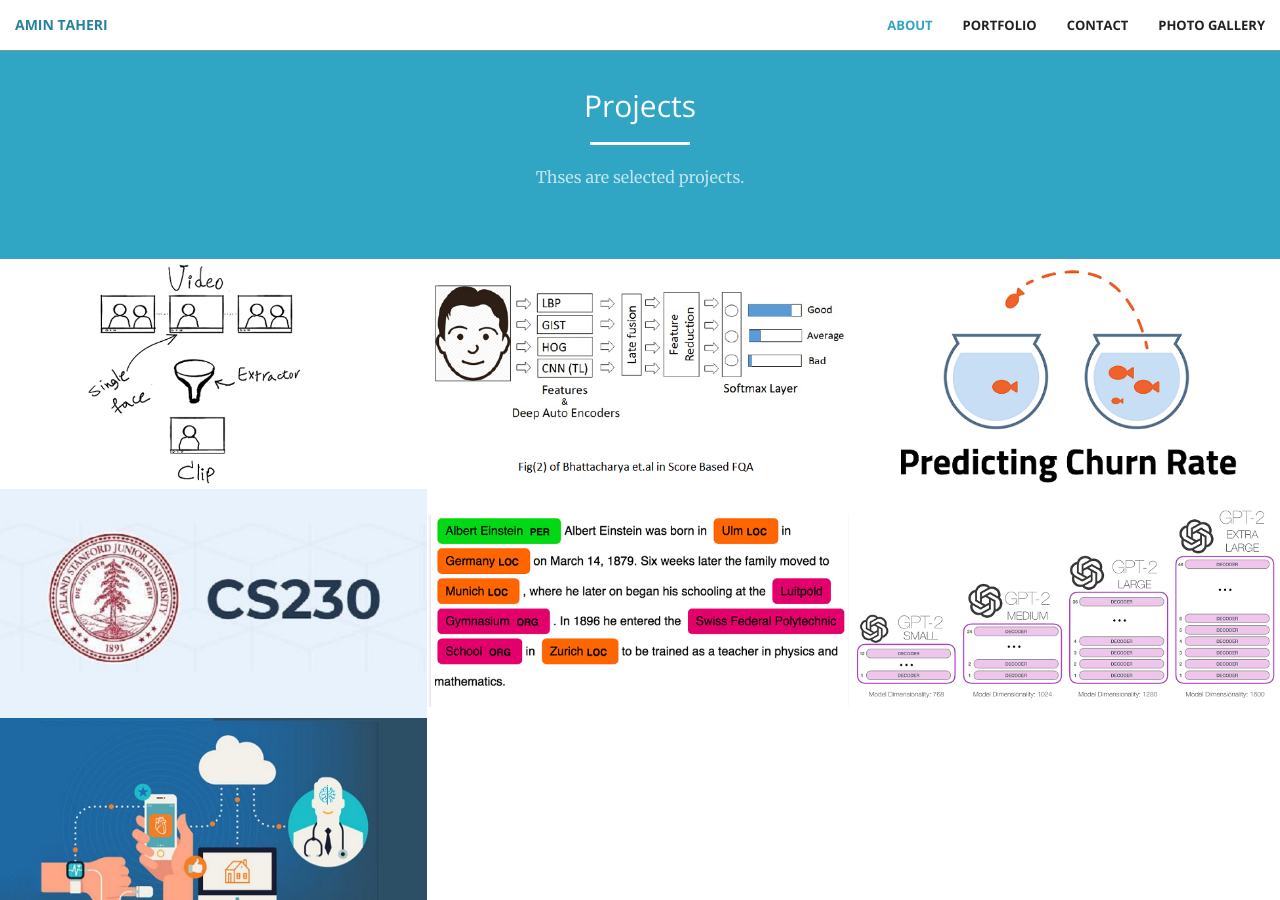
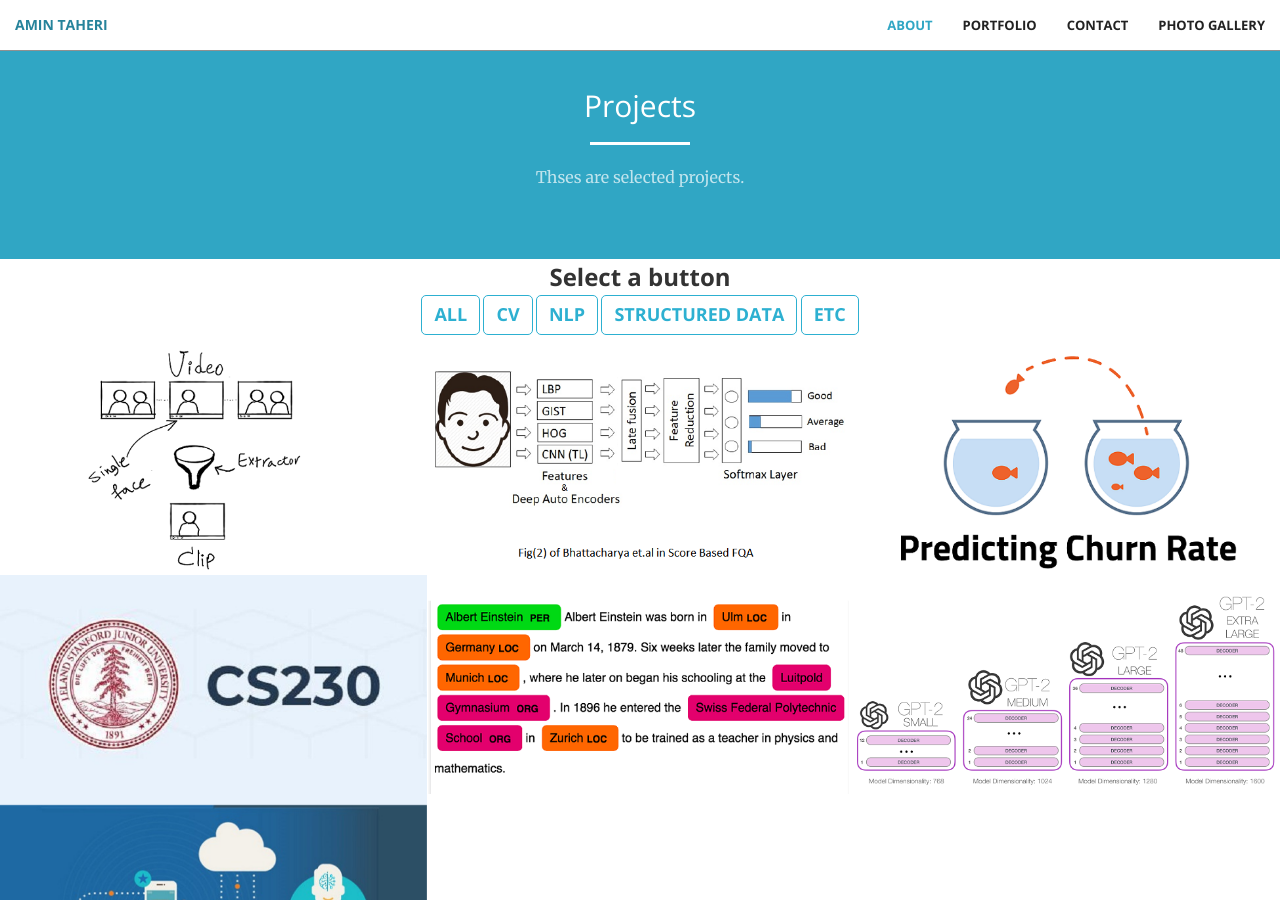
Before and after one commit to AminTaheri23/AminTaheri23.github.io, a Jekyll site: the page built from index.html, in a window 1280 px wide and 900 px high, scrolled down 861 px. Built offline with Jekyll 4.4.1, drawn with Linux system fonts in a browser that asks for light colours.

Commit message:
google analytics and portolio buttons

```diff
--- a/_includes/portfolio.html
+++ b/_includes/portfolio.html
@@ -1,7 +1,19 @@
 <section class="no-padding" id="portfolio">
     <div class="container-fluid">
         <div class="row no-gutter">
-            <div class="col-lg-4 col-sm-6">
+
+            <div align="center">
+                <h3 class="img-caption"><b>Select a button</b></h3>
+                <div class="text-center">
+                  <button class="btn btn-default filter-button center" data-filter="all">All</button>
+                  <button class="btn btn-default filter-button center" data-filter="cv">CV</button>
+                  <button class="btn btn-default filter-button" data-filter="nlp">NLP</button>
+                  <button class="btn btn-default filter-button" data-filter="strucdata">Structured Data</button>
+                  <button class="btn btn-default filter-button" data-filter="etc">etc</button>
+                </div>
+              </div>
+
+            <div class="filter all cv col-lg-4 col-sm-6">
                 <a href="https://github.com/AminTaheri23/single-face-extractor"  target = "_blank" class="portfolio-box">
                     <img src="img/portfolio/single_face.png" class="img-responsive" alt="">
                     <div class="portfolio-box-caption">
@@ -16,7 +28,7 @@
                     </div>
                 </a>
             </div>
-            <div class="col-lg-4 col-sm-6">
+            <div class="filter all cv col-lg-4 col-sm-6">
                 <a href="https://github.com/AminTaheri23/Score-based-Face-Quality-Assessment-FQA" target = "_blank" class="portfolio-box">
                     <img src="img/portfolio/fqa.png" class="img-responsive" alt="">
                     <div class="portfolio-box-caption">
@@ -31,7 +43,7 @@
                     </div>
                 </a>
             </div>
-            <div class="col-lg-4 col-sm-6">
+            <div class="filter all strucdata col-lg-4 col-sm-6">
                 <a href="https://github.com/AminTaheri23/Churn-Customers-Prediction" class="portfolio-box">
                     <img src="img/portfolio/Churn_Blog.png" class="img-responsive" alt="">
                     <div class="portfolio-box-caption">
@@ -46,7 +58,7 @@
                     </div>
                 </a>
             </div>
-            <div class="col-lg-4 col-sm-6">
+            <div class="filter all etc col-lg-4 col-sm-6">
                 <a href="https://github.com/AminTaheri23/DeepLearnig-Notes-AndrewNg-Course" class="portfolio-box">
                     <img src="img/portfolio/cs230.jpg" class="img-responsive" alt="">
                     <div class="portfolio-box-caption">
@@ -62,7 +74,7 @@
                 </a>
             </div>
 
-            <div class="col-lg-4 col-sm-6">
+            <div class="filter all nlp col-lg-4 col-sm-6">
                 <a href="https://github.com/AminTaheri23/Deep-Persian-NER" class="portfolio-box">
                     <img src="img/portfolio/ner.png" class="img-responsive" alt="">
                     <div class="portfolio-box-caption">
@@ -77,7 +89,7 @@
                     </div>
                 </a>
             </div>
-            <div class="col-lg-4 col-sm-6">
+            <div class="filter all nlp col-lg-4 col-sm-6">
                 <a href="https://github.com/AminTaheri23/IMDB-sentiment-classification-GPT2" class="portfolio-box">
                     <img src="img/portfolio/gpt2.png" class="img-responsive" alt="">
                     <div class="portfolio-box-caption">
@@ -92,7 +104,7 @@
                     </div>
                 </a>
             </div>
-            <div class="col-lg-4 col-sm-6">
+            <div class="filter all strucdata col-lg-4 col-sm-6">
                 <a href="https://github.com/AminTaheri23/Pima-indian-diabetes-Deep-Learning" class="portfolio-box">
                     <img src="img/portfolio/pima.jpg" class="img-responsive" alt="">
                     <div class="portfolio-box-caption">
--- a/_layouts/front.html
+++ b/_layouts/front.html
@@ -1,7 +1,10 @@
 <!DOCTYPE html>
 <html lang="en">
 
+<head>
+{% include google_analytics.html %}
 {% include head.html %}
+</head>
 
 <body id="page-top">
   {% include nav.html %}
```
Also changed, not shown: _includes/google_analytics.html (added, +9 -0 lines).
